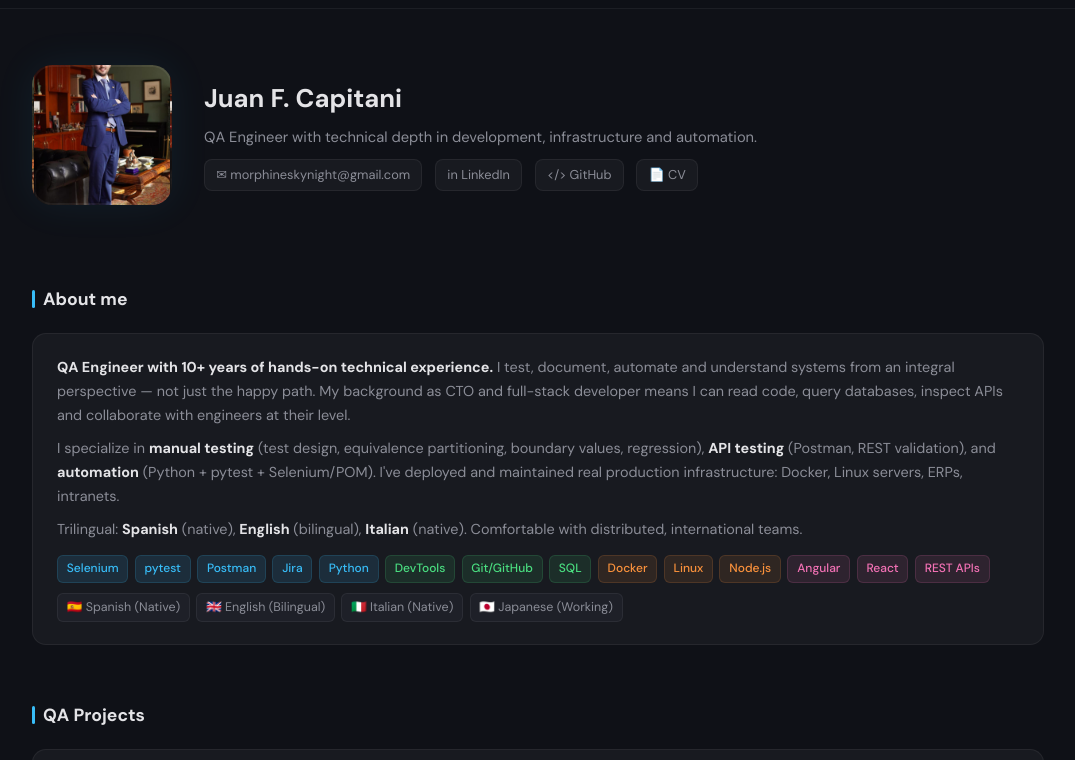
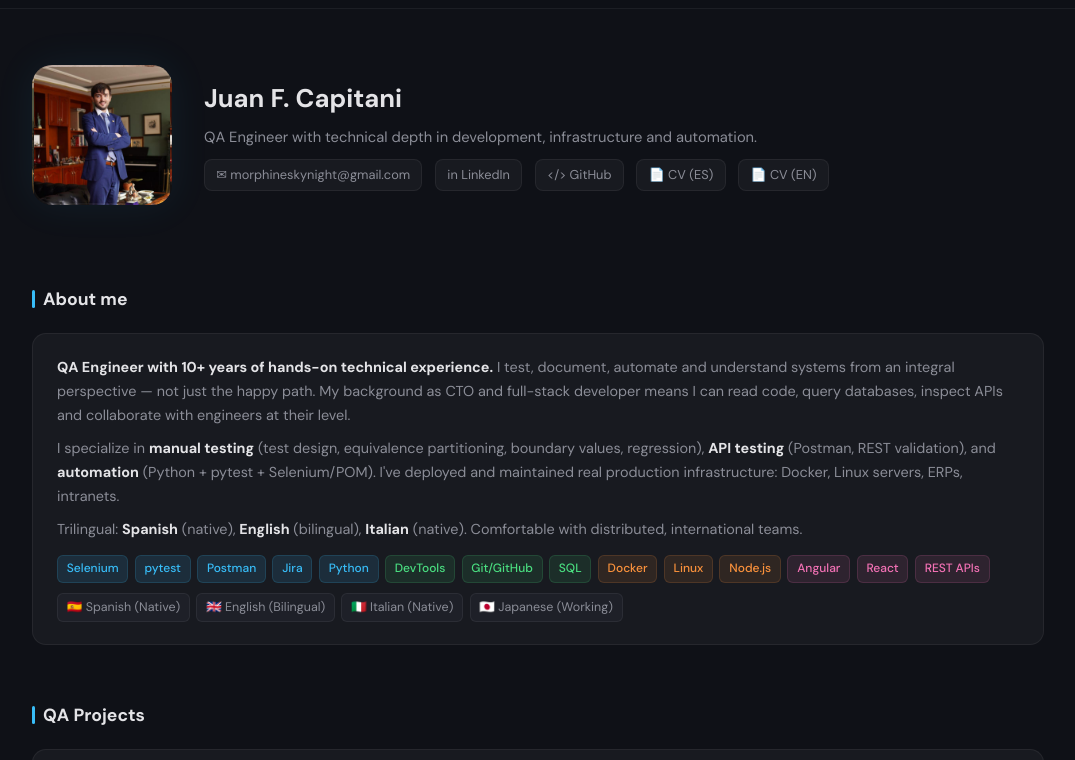
Before and after one commit to Morphined/portfolio, a plain HTML site: page index.html in a window 1280 px wide. Shown: the part 38-798 px from the top of the page, without its empty margins (102-1177 px from the left). Drawn offline with Linux system fonts and the light colour scheme.

Commit message:
Actualizados links a CV y arreglado posicionamiento de foto de perfil

```diff
--- a/index.html
+++ b/index.html
@@ -54,7 +54,7 @@
     }
     .hero-photo {
       width: 140px; height: 140px; border-radius: 20px; flex-shrink: 0;
-      background: url('img/profile.jpg') center/cover;
+      background: url('img/profile.jpg') center top/cover;
       border: 2px solid var(--border);
       box-shadow: 0 0 40px rgba(56,189,248,.08);
     }
@@ -256,7 +256,8 @@
       <a href="mailto:morphineskynight@gmail.com">&#9993; morphineskynight@gmail.com</a>
       <a href="https://www.linkedin.com/in/juan-capitani-84366182/" target="_blank">in LinkedIn</a>
       <a href="https://github.com/Morphined" target="_blank">&lt;/&gt; GitHub</a>
-      <a href="https://drive.google.com/file/d/1xE3pc_BmvCu_gJ6u0-LYEH9g9kKRcF8p/view" target="_blank">&#128196; CV</a>
+      <a href="https://drive.google.com/file/d/1lxfxBamHH2yeS1vSDagwLH4bLat-J8sA/view?usp=sharing" target="_blank">&#128196; CV (ES)</a>
+      <a href="https://drive.google.com/file/d/1nqwqIKHViNLJ11ipJ1UWHnT2HbvYuf_h/view?usp=sharing" target="_blank">&#128196; CV (EN)</a>
     </div>
   </div>
 </div>
```
